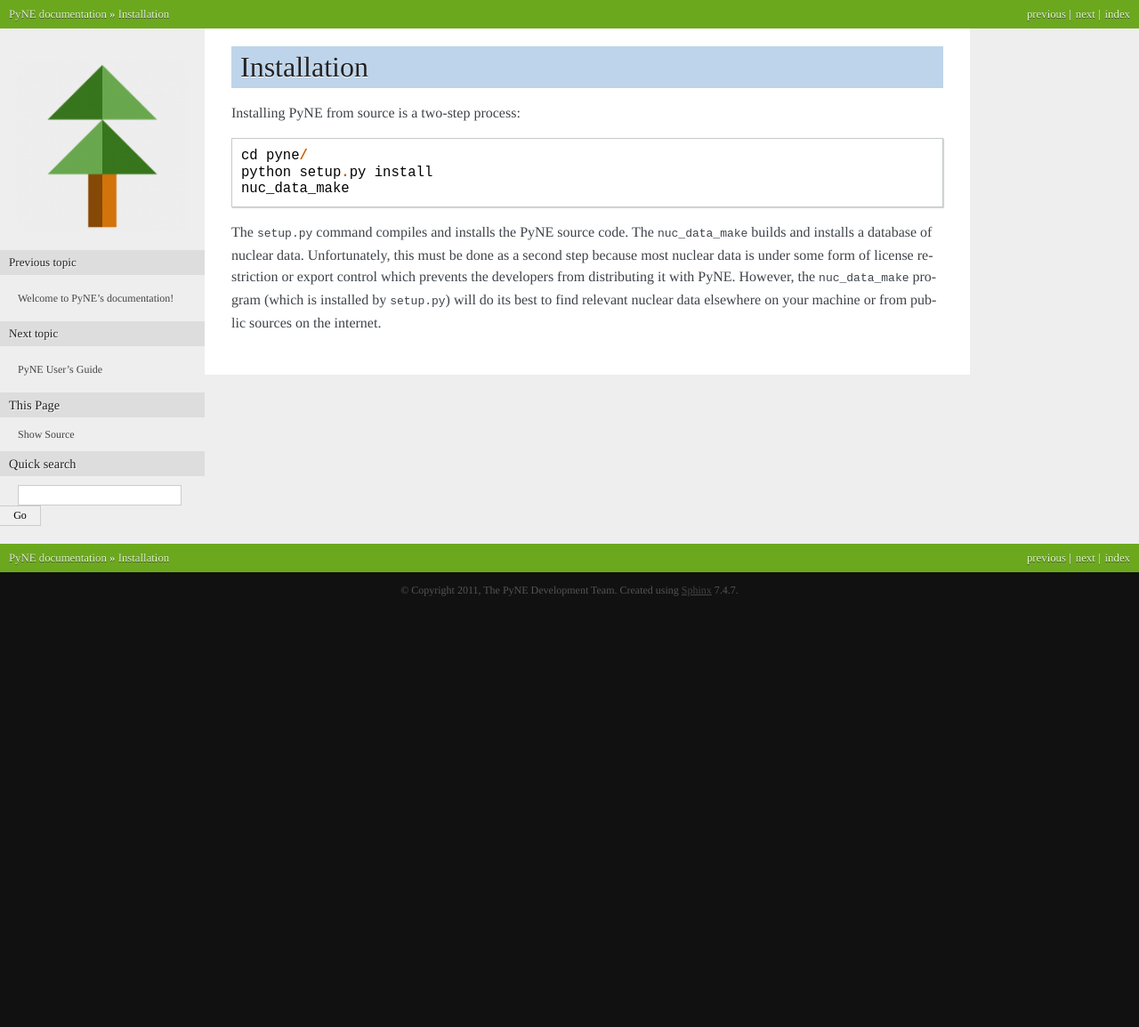
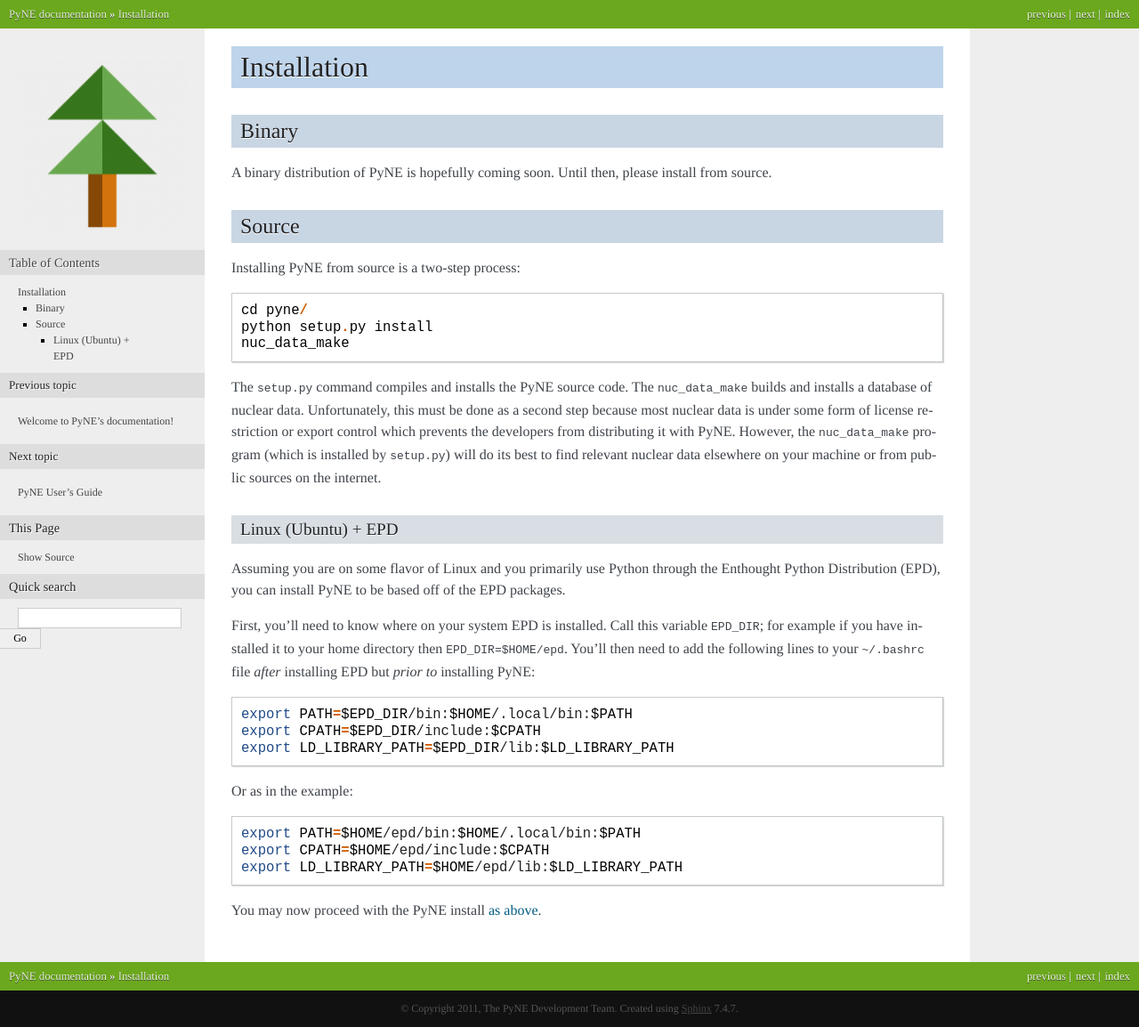
Before and after one commit to pyne/pyne, a Sphinx documentation site: the page built from docs/source/install.rst, in a window 1280 px wide. Shown: the whole page at 89% size. Built offline with Sphinx 7.4.7, drawn with Linux system fonts in a browser that asks for light colours; formulas are drawn with MathJax 3; the version number could not be read and is left out; before the commit the page ends 900 px from its top, so only the background shows below that.

Commit message:
Added notes for installing on Linux with EPD.

```diff
--- a/docs/source/install.rst
+++ b/docs/source/install.rst
@@ -3,6 +3,19 @@
 ============
 Installation
 ============
+
+------
+Binary
+------
+A binary distribution of PyNE is hopefully coming soon.  Until then, please
+install from source.
+
+
+.. _install_source:
+
+------
+Source
+------
 Installing PyNE from source is a two-step process::
 
     cd pyne/
@@ -17,3 +30,32 @@
 ``nuc_data_make`` program (which is installed by ``setup.py``) will
 do its best to find relevant nuclear data elsewhere on your machine
 or from public sources on the internet.
+
+********************
+Linux (Ubuntu) + EPD
+********************
+Assuming you are on some flavor of Linux and you primarily use Python
+through the Enthought Python Distribution (EPD), you can install PyNE
+to be based off of the EPD packages.
+
+First, you'll need to know where on your system EPD is installed.
+Call this variable ``EPD_DIR``; for example if you have installed it
+to your home directory then ``EPD_DIR=$HOME/epd``.  You'll then need
+to add the following lines to your :file:`~/.bashrc` file *after*
+installing EPD but *prior to* installing PyNE:
+
+.. code-block:: bash
+
+    export PATH=$EPD_DIR/bin:$HOME/.local/bin:$PATH
+    export CPATH=$EPD_DIR/include:$CPATH
+    export LD_LIBRARY_PATH=$EPD_DIR/lib:$LD_LIBRARY_PATH
+
+Or as in the example:
+
+.. code-block:: bash
+
+    export PATH=$HOME/epd/bin:$HOME/.local/bin:$PATH
+    export CPATH=$HOME/epd/include:$CPATH
+    export LD_LIBRARY_PATH=$HOME/epd/lib:$LD_LIBRARY_PATH
+
+You may now proceed with the PyNE install :ref:`as above <install_source>`.
```
